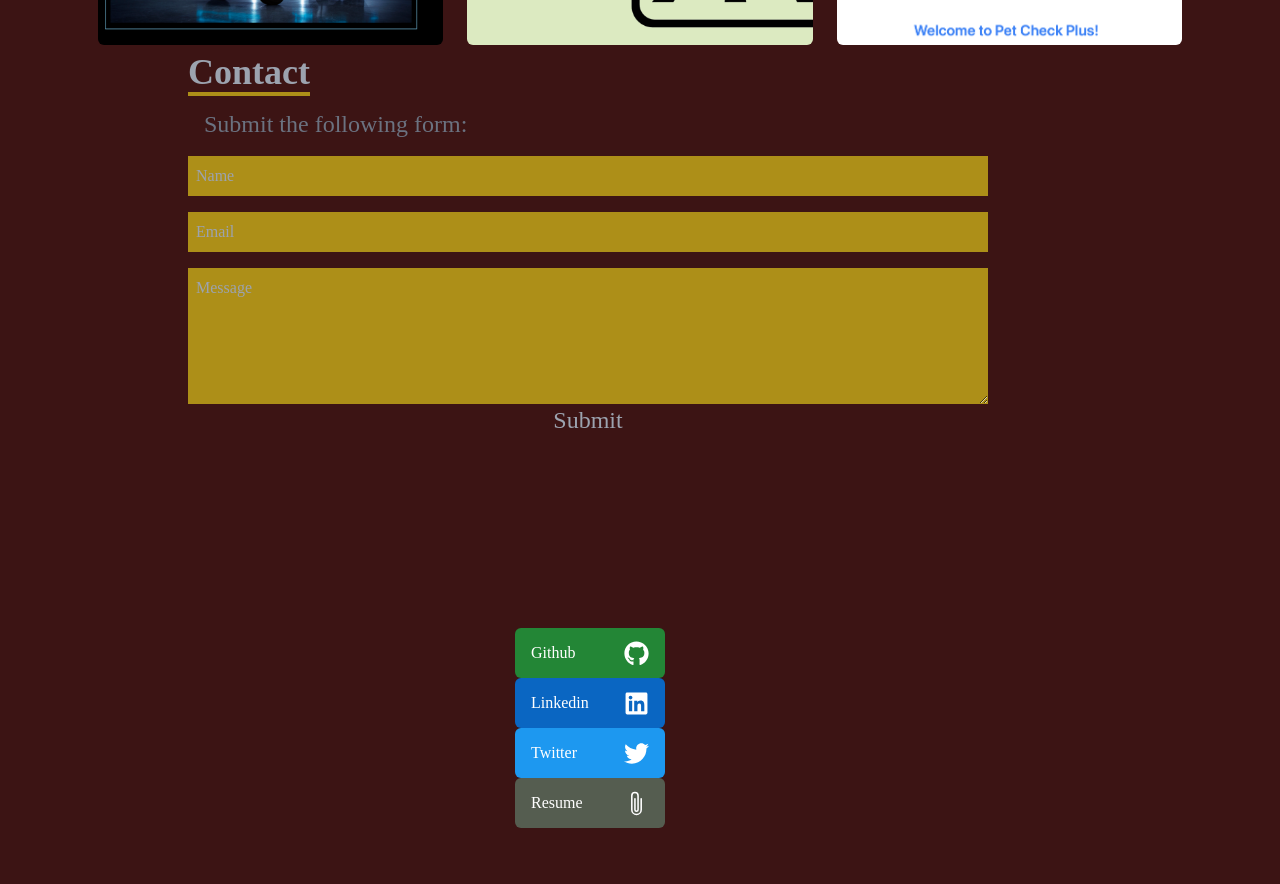
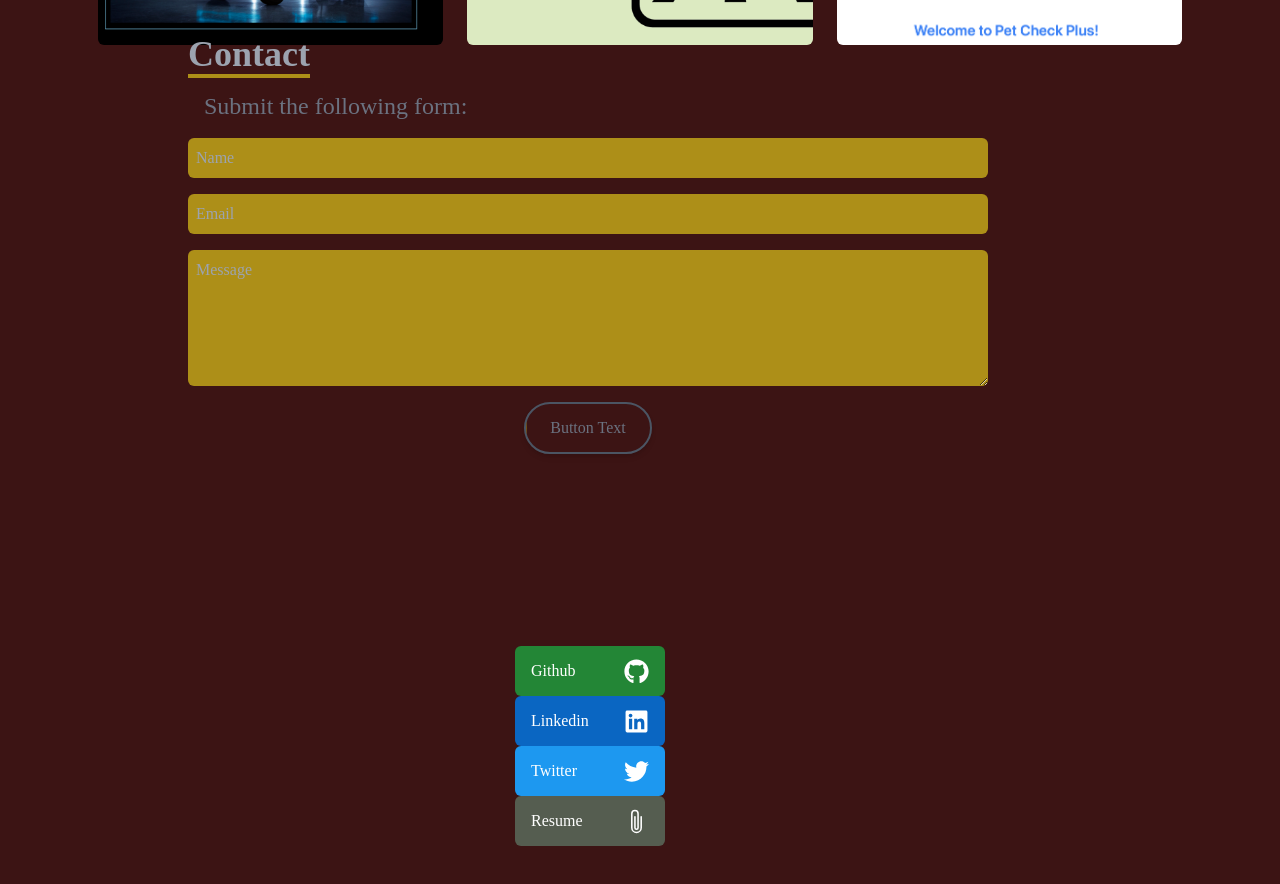
Before and after one commit to JeepingCoder/ingram_portfolio, a React (Create React App) app: page / in a window 1280 px wide. Shown: the part 2140-3024 px from the top of the page. Built offline with nearby package versions, Linux system fonts and the light colour scheme.

Commit message:
added email button styling

```diff
--- a/src/component/Contact.jsx
+++ b/src/component/Contact.jsx
@@ -13,18 +13,24 @@
     <div name="contact" className="w-full h-screen bg-[#3c1414] text-gray-400">
       <div className="w-full h-full max-w-[1000px] mx-auto px-8 flex flex-col justify-center">
         <div>
-          <div className="sm-text-right pb-8 pl-4">
+          <div className="sm-text-right pb-8 pl-4 ">
             <p className="text-4xl font-bold inline border-b-4 border-[#ad8f18]">
               Contact
             </p>
-            <form method="post" action="https://getform.io/f/954c3c53-a1ec-43ee-ad21-2da1e3bceb76" className=" flex flex-col max-w-[800px] w-full">
+            <form method="post" action="https://getform.io/f/954c3c53-a1ec-43ee-ad21-2da1e3bceb76" className="flex flex-col max-w-[800px] w-full">
               <div>
                 <p className="text-gray-500 text-2xl pl-4 py-4">Submit the following form:</p>
               </div>
-              <input className=" p-2 bg-[#ad8f18] " type="text" placeholder="Name" name="name"/>
-              <input className="my-4 p-2 bg-[#ad8f18]" type="email" placeholder="Email" name="email"/>
-              <textarea className="p-2 bg-[#ad8f18] " name="message" rows="5" placeholder="Message"></textarea>
-              <button className="text-2xl">Submit </button>
+              <input className="rounded-md p-2 bg-[#ad8f18]" type="text" placeholder="Name" name="name"/>
+              <input className="rounded-md my-4 p-2 bg-[#ad8f18]" type="email" placeholder="Email" name="email"/>
+              <textarea className="rounded-md p-2 bg-[#ad8f18] " name="message" rows="5" placeholder="Message"></textarea>
+              <button><a href="#_" class="relative inline-flex items-center justify-center mt-4 p-4 px-6 py-3  overflow-hidden font-medium text-gray-400 transition duration-300 ease-out border-2 border-gray-600 rounded-full shadow-md group">
+<span class="absolute inset-0 flex items-center justify-center w-full h-full text-black duration-300 -translate-x-full bg-[#ad8f18] group-hover:translate-x-0 ease">
+<svg class="w-6 h-6" fill="none" stroke="currentColor" viewBox="0 0 24 24" xmlns="http://www.w3.org/2000/svg"><path stroke-linecap="round" stroke-linejoin="round" stroke-width="2" d="M14 5l7 7m0 0l-7 7m7-7H3"></path></svg>
+</span>
+<span class="absolute flex items-center justify-center w-full h-full text-gray-500 transition-all duration-300 transform group-hover:translate-x-full ease">Button Text</span>
+<span class="relative invisible">Button Text</span>
+</a></button>
 
             </form>
           </div>
```
